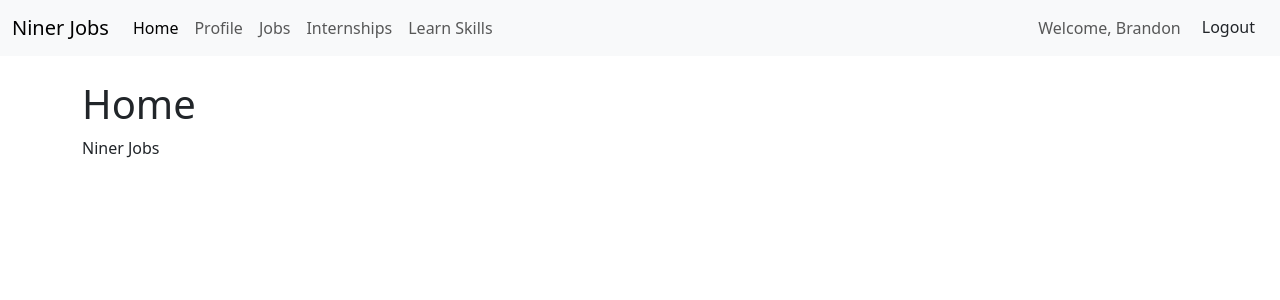
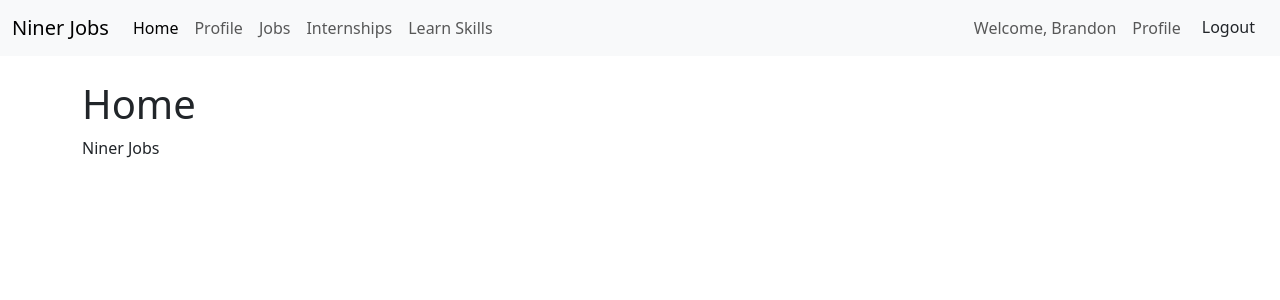
Before and after one commit to BrandonLomas/ninerJobsProject, a Django app: page / in a window 1280 px wide. Shown: the top 300 px of the page. Run offline with Django 5.2, Linux system fonts and the light colour scheme; a user stored in the database is signed in; some libraries are stand-ins or nearby versions.

Commit message:
profilepage

```diff
--- a/jobs/templates/jobs/base.html
+++ b/jobs/templates/jobs/base.html
@@ -38,6 +38,9 @@
                             <a class="nav-link" href="#">Welcome, {{ user.username }}</a>
                         </li>
                         <li class="nav-item">
+                            <a class="nav-link" href="/profile">Profile</a>
+                        </li>
+                        <li class="nav-item">
                             <form method ="post" action="{% url 'logout' %}" style="display: inline;">
                                 {% csrf_token %}
                                 <button type="submit" class="btn btn-link" style="text-decoration: none; color: inherit;">Logout</button>
--- a/jobs/urls.py
+++ b/jobs/urls.py
@@ -14,6 +14,6 @@ urlpatterns = [
     path('edit_job/<int:pk>', views.edit_job, name='edit_job'),
     path('delete_job/<int:pk>', views.delete_job, name='delete_job'),
     path('job/<int:pk>/applications', views.view_applications, name='view_applications'),
-
+    path('profile/', views.profile, name='profile'),
 
 ]
--- a/jobs/views.py
+++ b/jobs/views.py
@@ -81,5 +81,9 @@ def view_applications(request, pk):
     applications = job.applications.all()
     return render(request, 'jobs/view_applications.html', {'job': job, 'applications': applications})
 
+@login_required
+def profile(request):
+    return render(request, 'profile.html')
+
 def home(request):
     return render(request, 'home.html')
```
Also changed, not shown: jobs/templates/profile.html (added, +9 -0 lines), jobs/static/jobs/css/styles.css (added).
